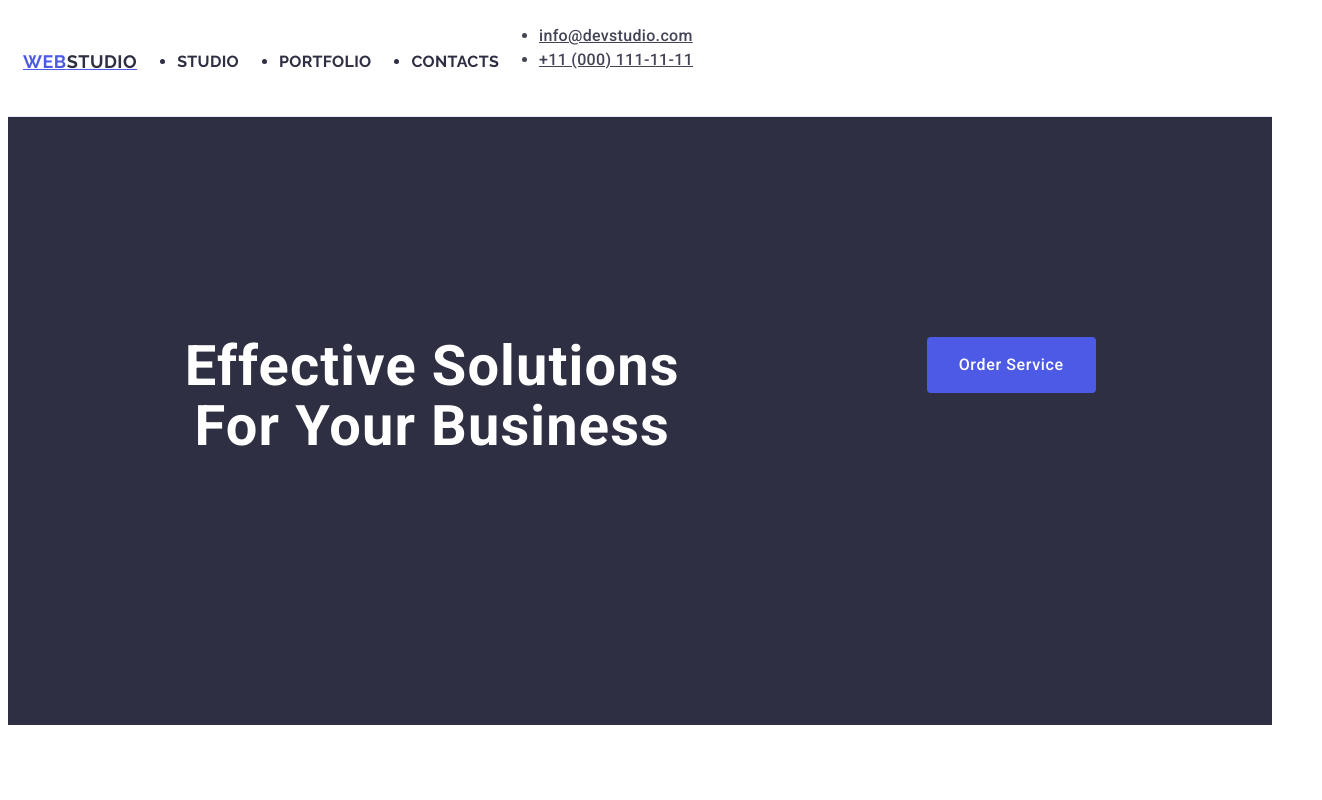
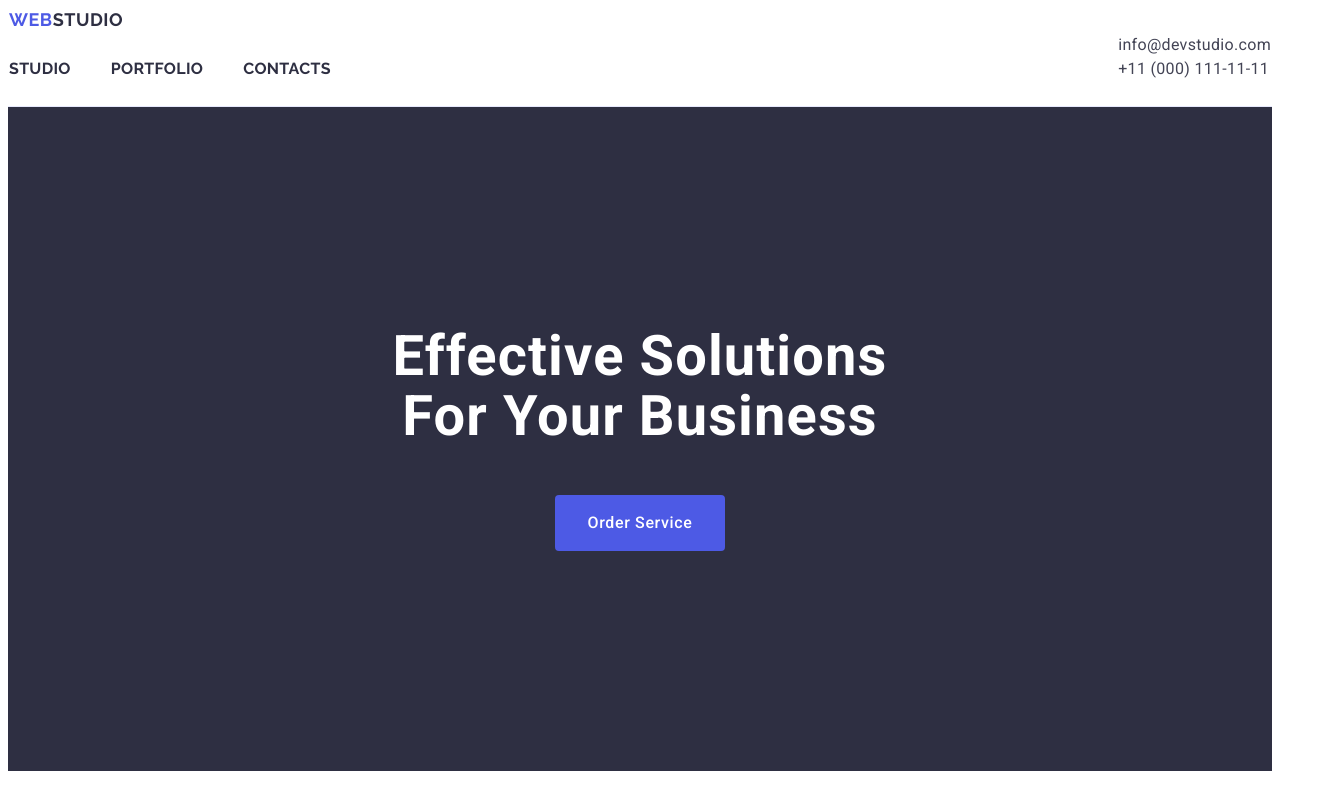
Before and after one commit to sofia11244/goit-markup-hw-03, a plain HTML site: page index.html in a window 1280 px wide. Shown: the top 800 px of the page, 1322 px wide, since content can reach past the window. Drawn offline with Linux system fonts and the light colour scheme.

Commit message:
new changes

```diff
--- a/css/styles.css
+++ b/css/styles.css
@@ -40,27 +40,41 @@ body{
     letter-spacing: 0.03em;
     text-transform: uppercase;
     color: #4D5AE5;
-
-}
-
-.container-header{
-    display: flex;
-    width: 1158px;
-    margin: 0 auto;
-    padding: 0 15px;
-    margin-right: 76px;
-}
-
-.nav-main{
-    display: flex;
-    align-items: center;
-    gap: 40px;
+    text-align: center;
 }
 
 .logo-span {
     color: #2E2F42;
 }
 
+.container-header{
+    border-bottom: 1px;
+    display: flex;
+    align-items: center;
+    border: 1px solid #ffffff;
+}
+
+.nav-main{
+    align-items: center;
+    gap: 40px;
+}
+
+ul{
+    list-style-type: none;
+    margin-top: 0;
+    margin-bottom: 0;
+    padding-left: 0;
+    text-decoration: none;
+}
+a{
+    text-decoration: none;
+}
+
+.nav-item {
+    color: #2E2F42;
+    text-decoration: none;
+
+}
 
 .nav-item:hover{
     color:#404BBF;
@@ -69,12 +83,6 @@ body{
 .nav-item:focus{
     color: #404BBF;
 }
-
-.nav-item{
-    color:#2E2F42;
-    text-decoration: none;
-}
-
 
 .nav-list{
     font-family: "raleway", sans-serif;
@@ -104,8 +112,8 @@ body{
     line-height: 1.5;
     letter-spacing: 0.02em;
     color:#434455;
-    text-decoration:none;
-
+    font-weight: 400;
+    margin-left: auto;
 }
 
 .alt-address{
@@ -130,7 +138,6 @@ body{
 }
 
 .container {
-    display: flex;
     padding: 32px 0;
     margin:0 auto;
     width: 1158px;
--- a/index.html
+++ b/index.html
@@ -27,11 +27,11 @@
                     </li>
 
                     <li class="alt-nav" >
-                        <a class="nav-item" href="">Portfolio</a>
+                        <a class="nav-item" href="./index.html">Portfolio</a>
                     </li>
 
                     <li class="alt-nav" >
-                        <a class="nav-item" href="">Contacts</a>
+                        <a class="nav-item" href="./index.html">Contacts</a>
                     </li>
 
                 </ul>
@@ -94,9 +94,12 @@
                 <h2 class="our-team">Our Team</h2>
                 <ul class="third-item">
                     <li class="third-article">
+
                         <img src="./images/man1.jpg" alt="man1" width="264" />
-                        <h3 class="third-employee">Mark Guerrero</h3>
-                        <p class="third-text">Product Designer</p>
+                        <div class="third-employee-info">
+                            <h3 class="third-employee">Mark Guerrero</h3>
+                            <p class="third-text">Product Designer</p>
+                        </div>
                     </li>
                     <li class="third-article">
                         <img src="./images/man2.jpg" alt="man2" width="264" />
@@ -154,13 +157,13 @@
                     </li>
 
                     <li class="forth-item">
-                        <img  class="forth-item-img"src="./images/screen-illustrations.jpg" alt="screen-illustrations" width="360" height="300" />
+                        <img class="forth-item-img" src="./images/screen-illustrations.jpg" alt="screen-illustrations" width="360" height="300" />
                         <h3 class="forth-header">Screen Illustrations</h3>
                         <p class="forth-text">Design</p>
                     </li>
 
                     <li class="forth-item">
-                        <img  class="forth-item-img"src="./images/online-courses.jpg" alt="online-courses" width="360" height="300" />
+                        <img  class="forth-item-img" src="./images/online-courses.jpg" alt="online-courses" width="360" height="300" />
                         <h3 class="forth-header">Online Courses</h3>
                         <p class="forth-text">Marketing</p>
                     </li>
```
